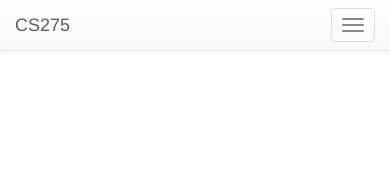
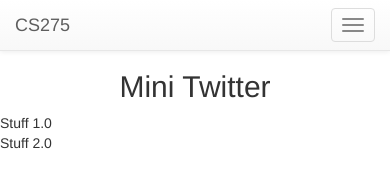
Before and after one commit to aaomidi/aao53-CS275-summer2016, a website: page Project/client/index.html in a window 390 px wide. Drawn offline with Linux system fonts and the light colour scheme; files that its build step writes are made by us from their sources.

Commit message:
Make client side nicer.

```diff
--- a/Project/client/index.html
+++ b/Project/client/index.html
@@ -36,8 +36,17 @@
 
 <body>
 <div id="navbar"></div>
+
+<div class="col-md-12">
+    <h2 class="text-center">Mini Twitter</h2>
+</div>
 <div class="row">
-
+    <div class="col-md-4">
+        Stuff 1.0
+    </div>
+    <div class="col-md-8">
+        Stuff 2.0
+    </div>
 </div>
 </body>
 </html>
```
